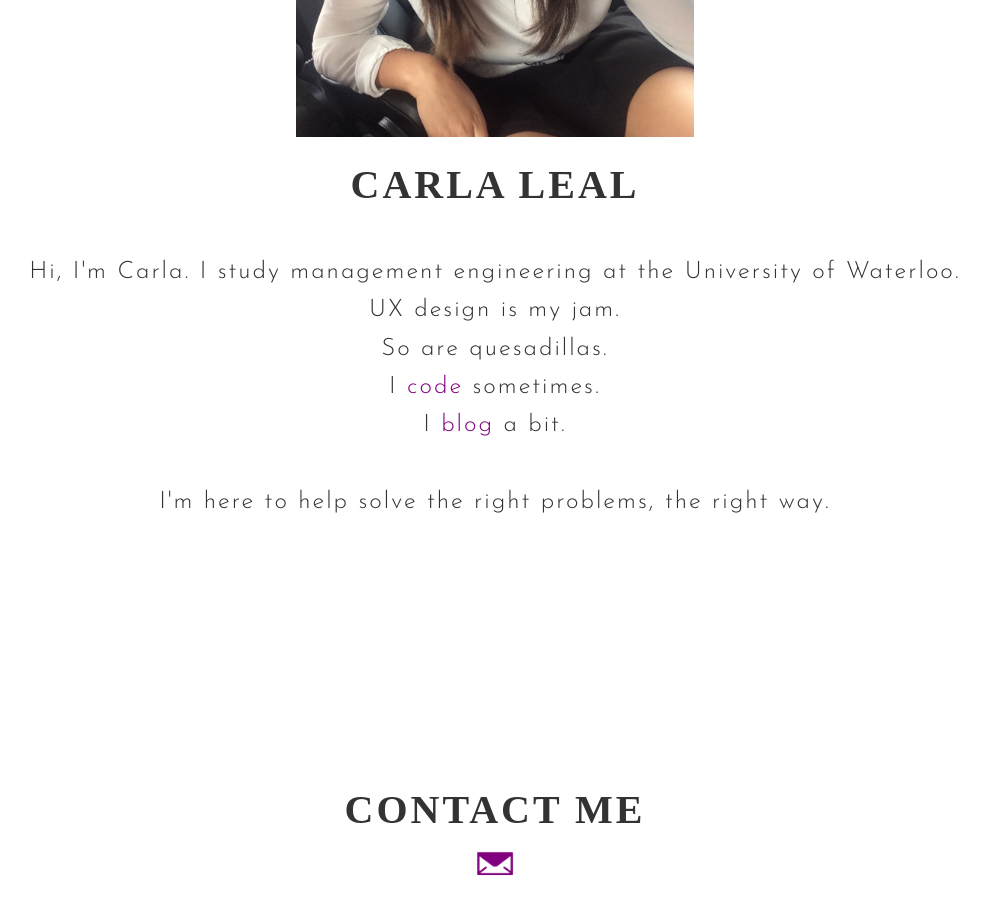
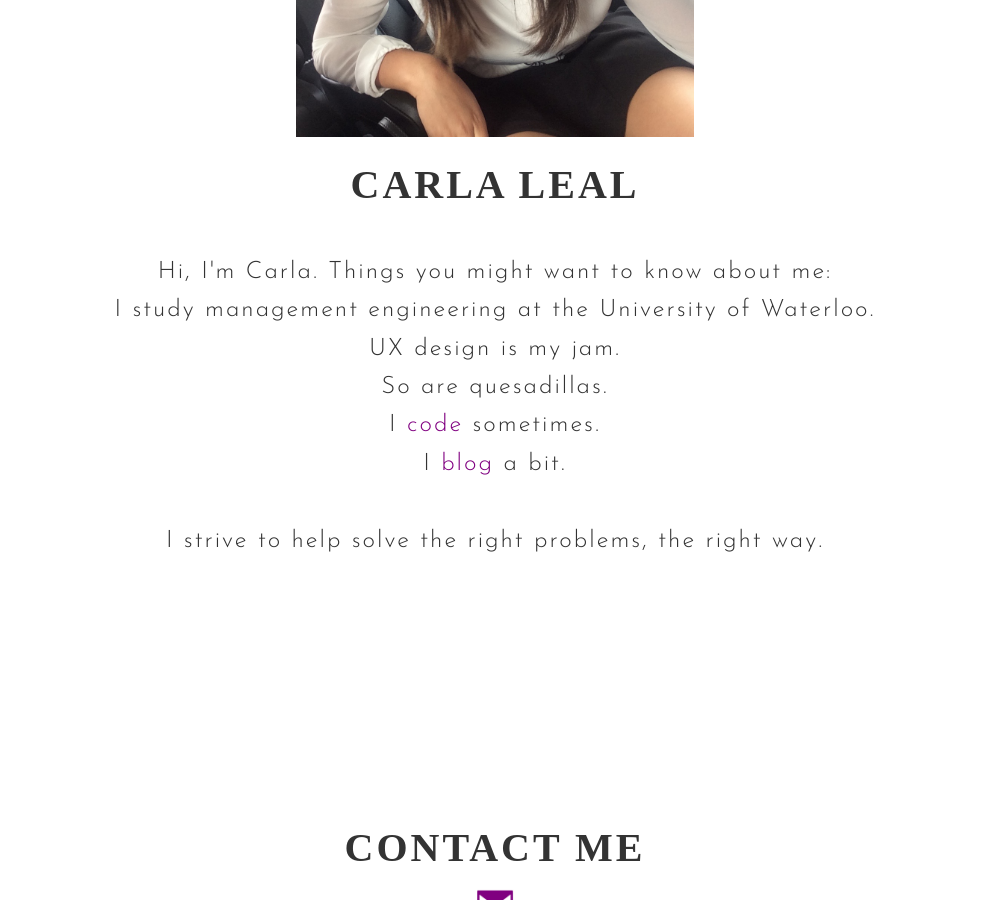
Before and after one commit to carlaesperanza/carlaesperanza.github.io, a Jekyll site: the page built from index.html, in a window 1280 px wide and 900 px high, scrolled down 1221 px. Shown: the whole window, without its empty margins (145-1134 px from the left). Built offline with Jekyll 4.4.1, drawn with Linux system fonts in a browser that asks for light colours; some web fonts are replaced.

Commit message:
Update index.html

```diff
--- a/index.html
+++ b/index.html
@@ -141,7 +141,8 @@ clients:
   <div class="row">
     <div class="large-10 large-centered columns">
       <p class="big-text">
-       Hi, I'm Carla.
+       Hi, I'm Carla. Things you might want to know about me:
+       <br>
        I study management engineering at the University of Waterloo.
        <br>
        UX design is my jam.
@@ -157,7 +158,7 @@ clients:
 
         <br>
         <br>
-        I'm here to help solve the right problems, the right way.
+        I strive to help solve the right problems, the right way.
 
 
 
```
